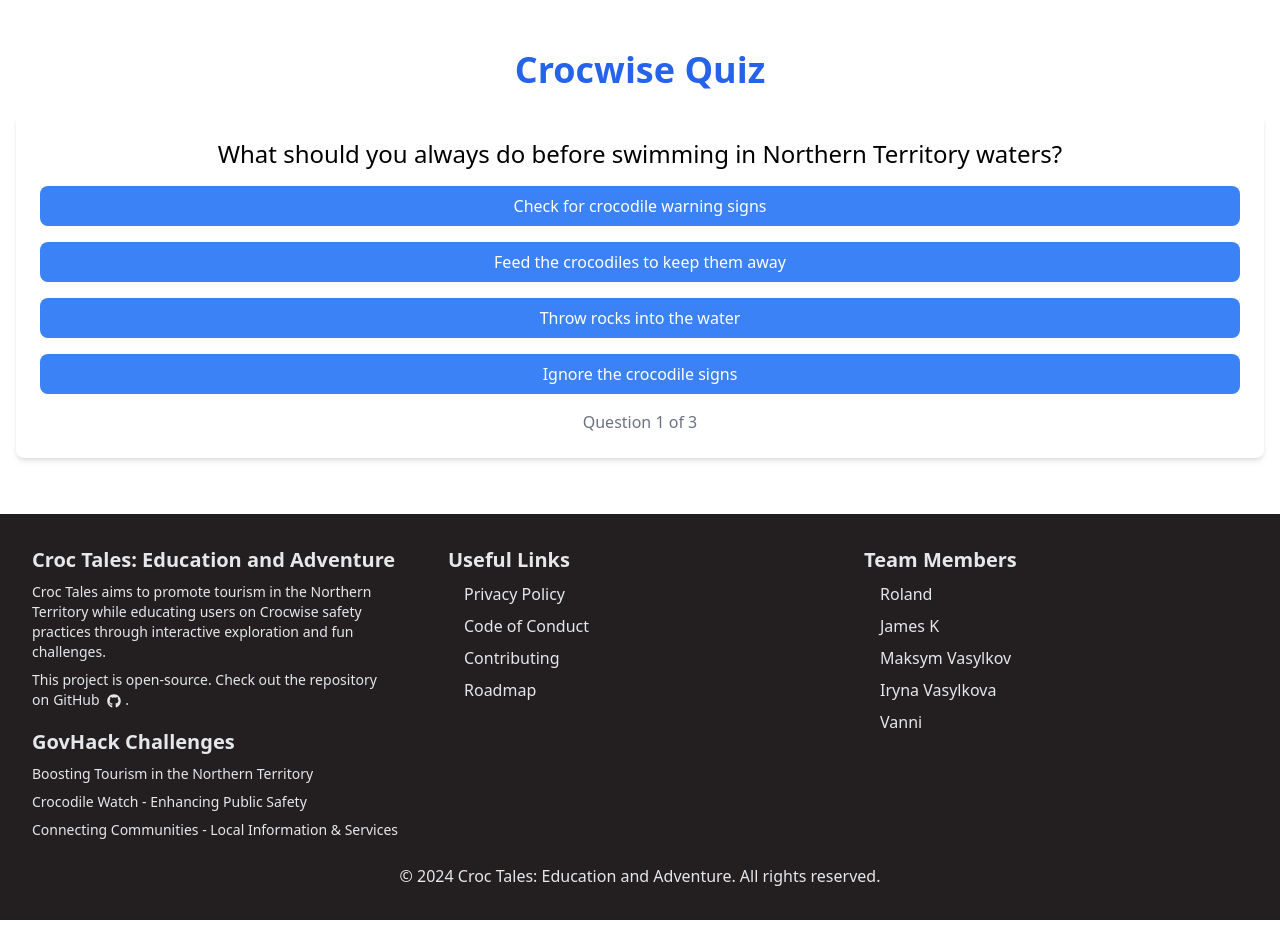
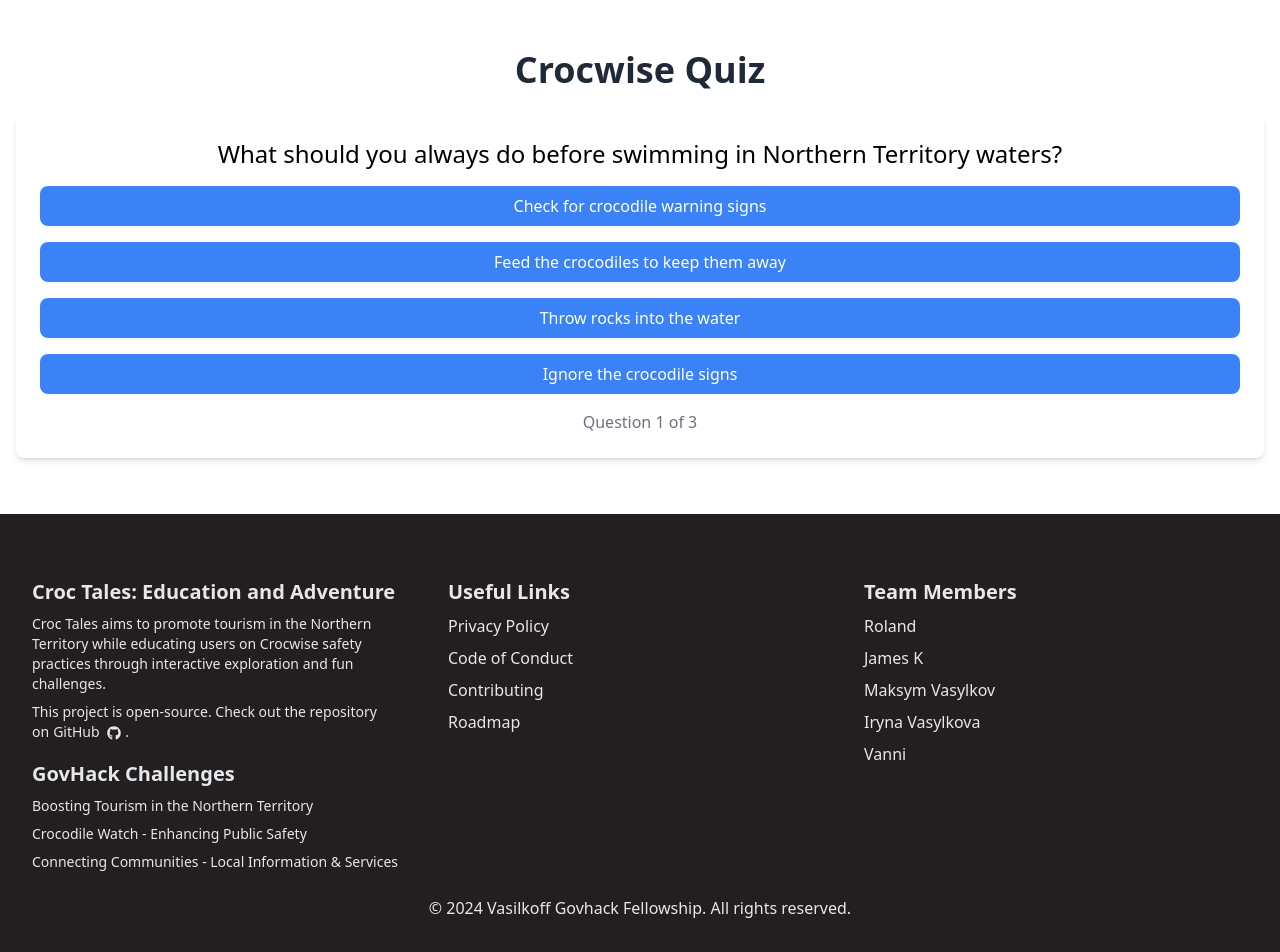
Before and after one commit to MaxSmile/Croc-Tales-Education-and-Adventure, a React (Create React App) app in the folder croc-tale-web-app/: page /quiz in a window 1280 px wide. Shown: the part 102-1054 px from the top of the page. Before the commit the page ends 1022 px from the top, so only its background shows below. Built offline with nearby package versions, Linux system fonts and the light colour scheme; no server answers.

Commit message:
no 404 every time

```diff
--- a/croc-tale-web-app/src/components/Footer.jsx
+++ b/croc-tale-web-app/src/components/Footer.jsx
@@ -27,7 +27,7 @@ const challengeLinks = [
 export default function Footer() {
   return (
     <footer className="bg-ntBlack text-gray-200 p-8">
-      <div className="container mx-auto flex flex-col lg:flex-row justify-between lg:space-x-8">
+      <div className="container mx-auto flex flex-col lg:flex-row justify-between lg:space-x-8 pt-8">
         {/* Left Column: Project and Repository Info */}
         <div className="lg:w-1/3 mb-6 lg:mb-0">
           <h3 className="text-xl font-semibold">Croc Tales: Education and Adventure</h3>
@@ -67,7 +67,7 @@ export default function Footer() {
           <h3 className="text-xl font-semibold">Useful Links</h3>
           <ul className="mt-2 space-y-2">
             {footerLinks.map((link, index) => (
-              <li key={index} className="ml-4">
+              <li key={index}>
                 <a
                   href={link.href}
                   target="_blank"
@@ -86,7 +86,7 @@ export default function Footer() {
           <h3 className="text-xl font-semibold">Team Members</h3>
           <ul className="mt-2 space-y-2">
             {teamLinks.map((link, index) => (
-              <li key={index} className="ml-4">
+              <li key={index}>
                 <a
                   href={link.href}
                   target="_blank"
@@ -105,7 +105,7 @@ export default function Footer() {
 
       {/* Bottom Text */}
       <div className="mt-6 text-center">
-        <p>&copy; 2024 Croc Tales: Education and Adventure. All rights reserved.</p>
+        <p>&copy; 2024 <a href="https://hackerspace.govhack.org/team_management/teams/2553" target="_blank" className="text-bold hover:underline">Vasilkoff Govhack Fellowship</a>. All rights reserved.</p>
       </div>
     </footer>
   );
--- a/croc-tale-web-app/src/pages/CrocStories.jsx
+++ b/croc-tale-web-app/src/pages/CrocStories.jsx
@@ -25,6 +25,8 @@ export default function CrocStories() {
 
                             <p className="text-lg mb-4">{story.crocwiseLesson}</p>
                             <img src={story.image || '/images/croc-logo.svg'} alt={story.title} className="w-full h-auto" />
+
+                            <p className="text-sm mt-4">Find out more<a href={story.url} target="_blank" rel="noopener noreferrer">{story.url}</a></p>
                         </div>
                     )
                     })
--- a/croc-tale-web-app/src/pages/Quiz.jsx
+++ b/croc-tale-web-app/src/pages/Quiz.jsx
@@ -62,7 +62,7 @@ const Quiz = () => {
   return (
     <Layout>
       <div className="container mx-auto text-center py-10">
-        <h1 className="text-4xl font-bold mb-6 text-blue-600">Crocwise Quiz</h1>
+        <h1 className="text-4xl font-bold mb-6 text-gray-800">Crocwise Quiz</h1>
 
         {showScore ? (
           <div className="bg-gray-200 p-6 rounded-lg">
@@ -83,7 +83,7 @@ const Quiz = () => {
                 <button
                   key={index}
                   onClick={() => handleAnswerOptionClick(index)}
-                  className="bg-blue-500 text-white px-4 py-2 rounded-lg hover:bg-blue-600 transition duration-300"
+                  className="bg-blue-500 text-white px-4 py-2 rounded-lg hover:bg-gray-600 transition duration-300"
                 >
                   {option}
                 </button>
```
Also changed, not shown: croc-tale-web-app/firebase.json.
